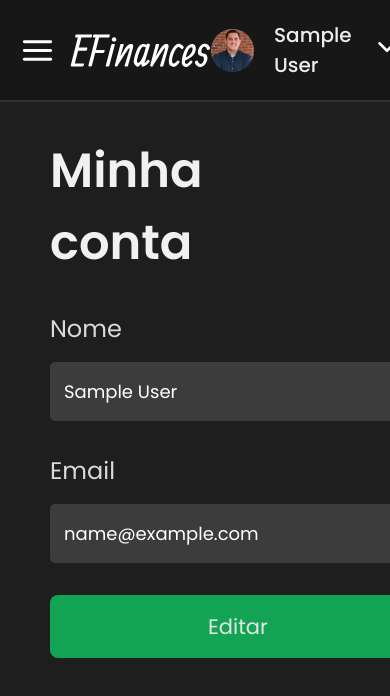
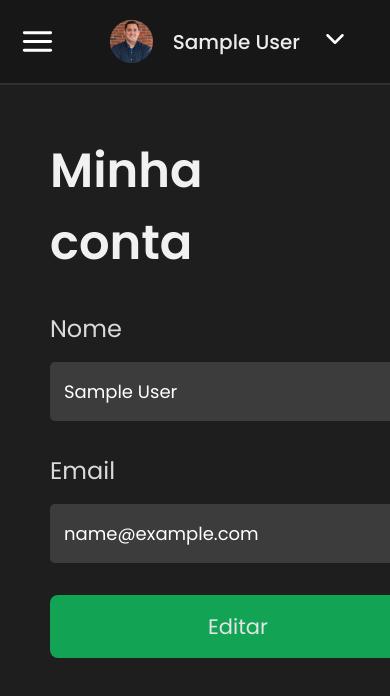
Before and after one commit to edmaaralencar/expense-tracker-react, a React (Create React App) app: page /profile in a window 390 px wide. Shown: the top 696 px of the page. Built offline with nearby package versions, Linux system fonts and the light colour scheme; sample sign-in values are in the browser's storage.

Commit message:
Fixed api base url and responsive header

```diff
--- a/src/components/Header/index.jsx
+++ b/src/components/Header/index.jsx
@@ -1,7 +1,7 @@
 import { useState } from 'react'
 import { FiMenu, FiChevronDown } from 'react-icons/fi'
 
-import { Container, HeaderLogo, HeaderPerfil } from './styles'
+import { Container, HeaderLogo, HeaderPerfil, HeaderImg } from './styles'
 
 import logoImg from '../../assets/logo.svg'
 import profileImg from '../../assets/profile.png'
@@ -32,6 +32,8 @@ const Header = () => {
           <FiChevronDown size={30} color="#FFFFFF" />
         </button>
 
+        <HeaderImg></HeaderImg>
+
         {openDropdown && (
           <button onClick={() => logoutUser()} className="dropdown">
             Sair
--- a/src/components/Header/styles.js
+++ b/src/components/Header/styles.js
@@ -23,6 +23,13 @@ export const Container = styled.header`
 export const HeaderLogo = styled.div`
   display: flex;
   gap: 1.5rem;
+
+  img {
+    @media (max-width: 490px) {
+      display: none;
+    }
+  }
+
   .menu {
     cursor: pointer;
     @media screen and (min-width: 800px) {
@@ -60,3 +67,5 @@ export const HeaderPerfil = styled.div`
     padding: 1rem;
   }
 `
+
+export const HeaderImg = styled.img``
--- a/src/context/AppContext.jsx
+++ b/src/context/AppContext.jsx
@@ -45,7 +45,7 @@ const AppProvider = ({ children }) => {
   const [state, dispatch] = useReducer(reducer, initialState)
 
   const authorizationFetch = axios.create({
-    baseURL: 'http://localhost:5000/api'
+    baseURL: 'https://expense-tracker-back-node.herokuapp.com/api'
   })
 
   authorizationFetch.interceptors.request.use(
--- a/src/services/api.js
+++ b/src/services/api.js
@@ -1,7 +1,7 @@
 import axios from 'axios'
 
 const api = axios.create({
-  baseURL: 'http://localhost:5000/api'
+  baseURL: 'https://expense-tracker-back-node.herokuapp.com/api'
 })
 
 
```
